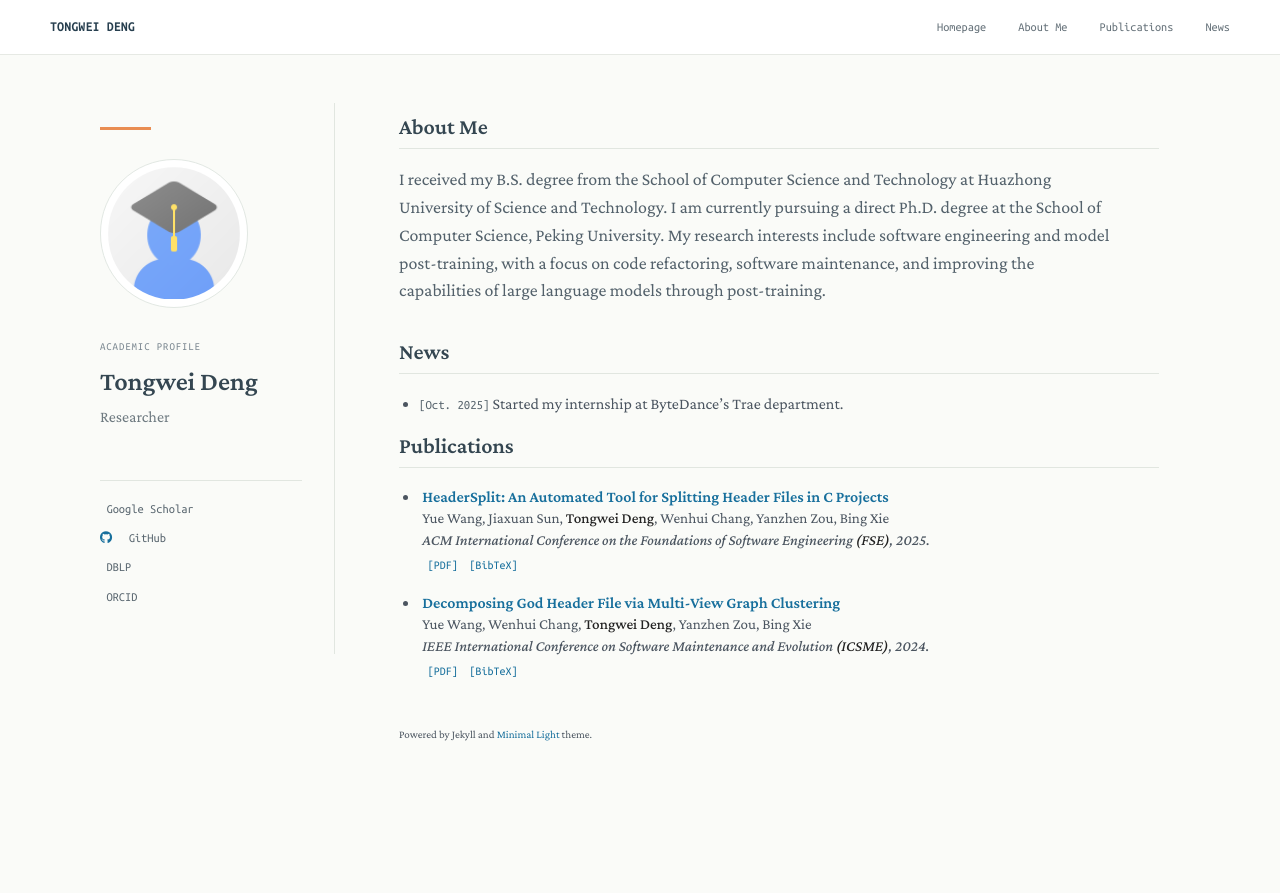
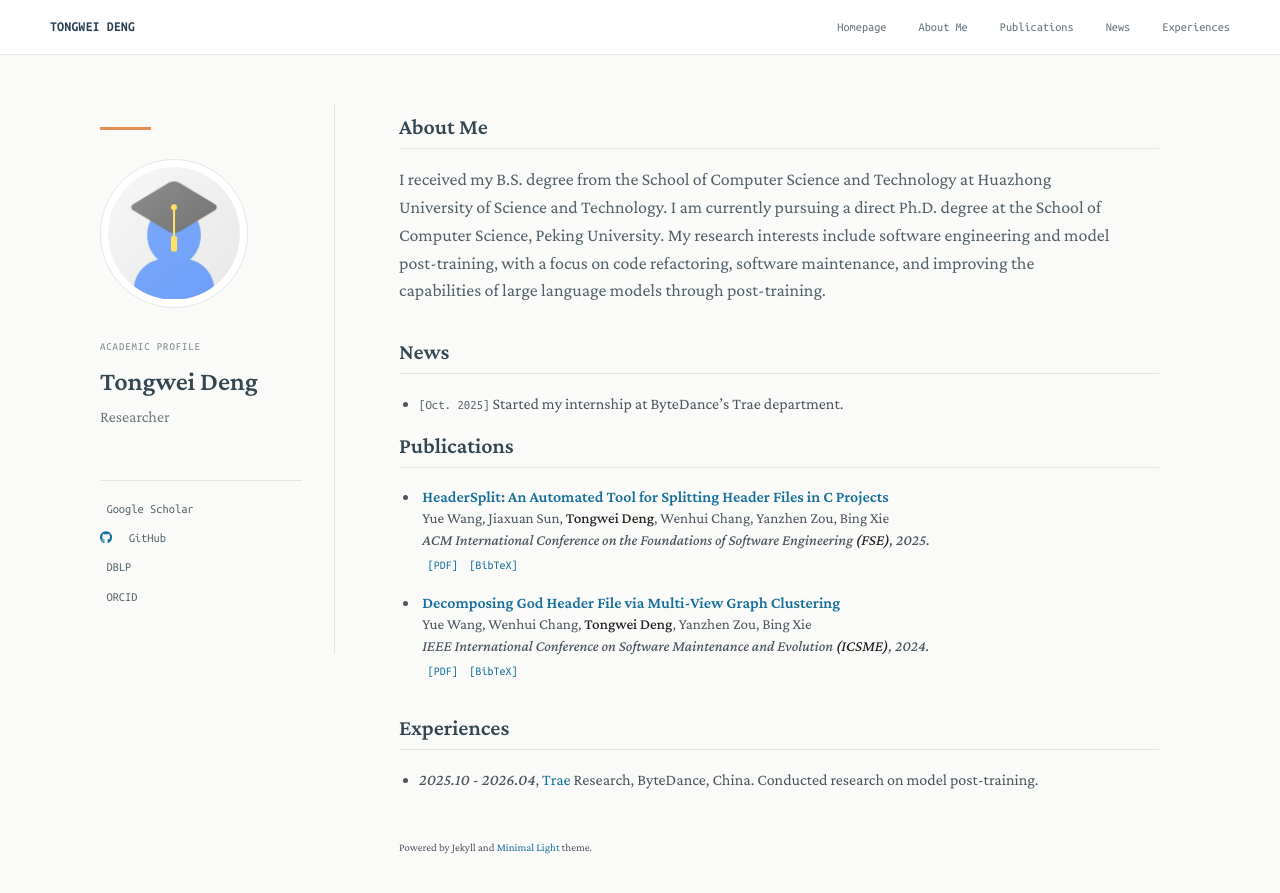
Before and after one commit to 6643789wsx/6643789wsx.github.io, a Jekyll site: the page built from index.md, in a window 1280 px wide and 972 px high. Shown: the top 893 px of the window. Built offline with Jekyll 4.4.1, drawn with Linux system fonts in a browser that asks for light colours; a style sheet for code colours, icons or effects is not loaded; our own code applies the rules of GitHub Pages for plain Markdown files.

Commit message:
Add ByteDance internship experience

```diff
--- a/_layouts/homepage.html
+++ b/_layouts/homepage.html
@@ -44,6 +44,7 @@
           <a href="#about-me">About Me</a>
           <a href="#publications">Publications</a>
           <a href="#news">News</a>
+          <a href="#experiences">Experiences</a>
         </div>
       </div>
     </nav>
--- a/index.md
+++ b/index.md
@@ -11,3 +11,7 @@
 - **[Oct. 2025]** Started my internship at ByteDance's Trae department.
 
 {% include_relative _includes/publications.md %}
+
+## Experiences
+
+- *2025.10 - 2026.04*, [Trae](https://www.trae.ai/) Research, ByteDance, China. Conducted research on model post-training.
```
